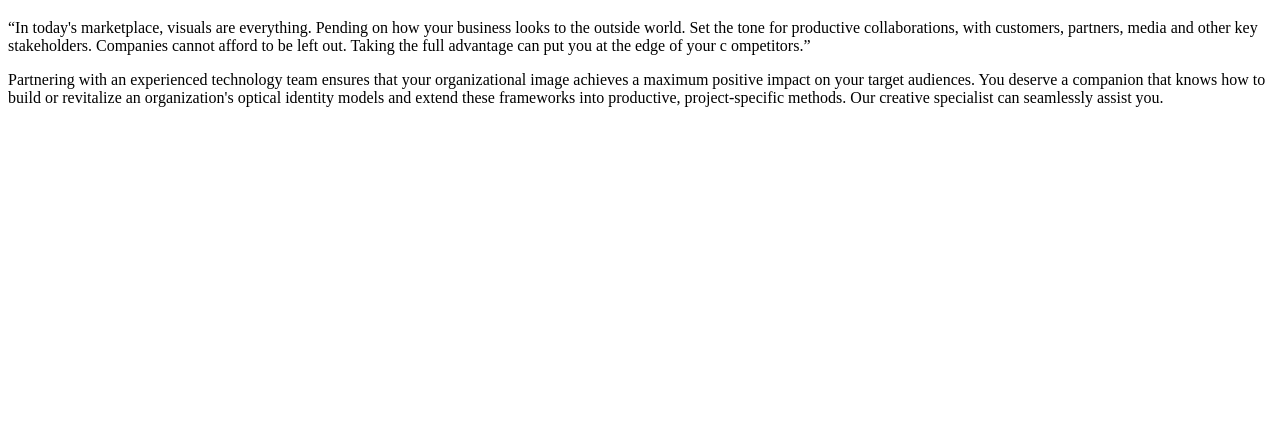
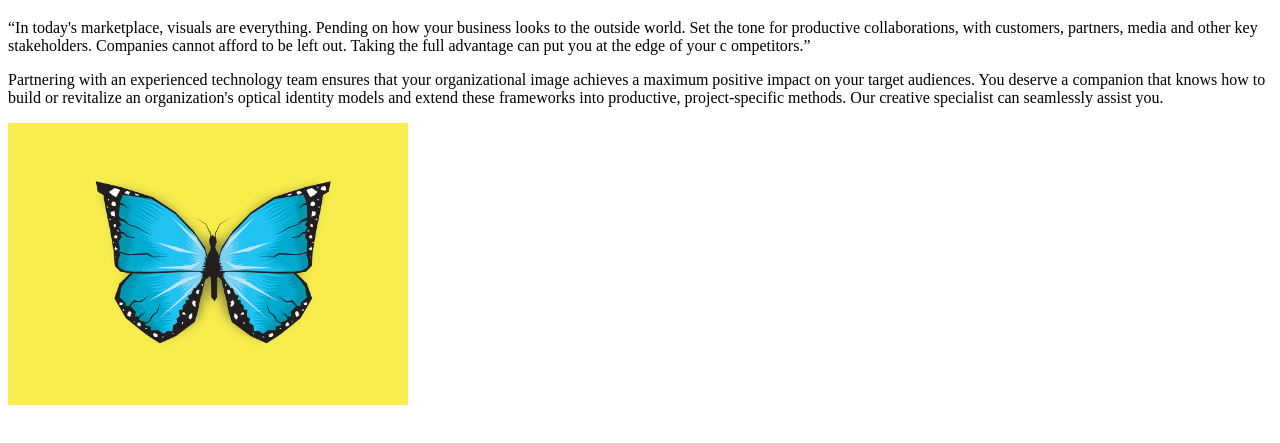
Before and after one commit to FxmiBlack/td-html-basics, a plain HTML site: page index.html in a window 1280 px wide. Shown: the part 61-504 px from the top of the page. Drawn offline with Linux system fonts and the light colour scheme.

Commit message:
first commit

```diff
--- a/index.html
+++ b/index.html
@@ -4,7 +4,7 @@
     <meta charset="UTF-8">
     <meta http-equiv="X-UA-Compatible" content="IE=edge">
     <meta name="viewport" content="width=device-width, initial-scale=1.0">
-    <title>Document</title>
+    <title>Femi Black</title>
 </head>
 <body>
     <h1>We Provide Top Notch Technology Solution</h1>
@@ -16,6 +16,8 @@
         achieves a maximum positive impact on your target audiences. You deserve a companion that knows how to build or revitalize an organization's optical
         identity models and extend these frameworks into productive, project-specific methods. Our creative specialist can seamlessly assist you.</p>
 
+        <img src="assets/img/butterfly-2373175_1280.webp" width="400" alt="">
+
 
 
 
```
Also changed, not shown: Assets/img/butterfly-2373175_1280.webp (added).
